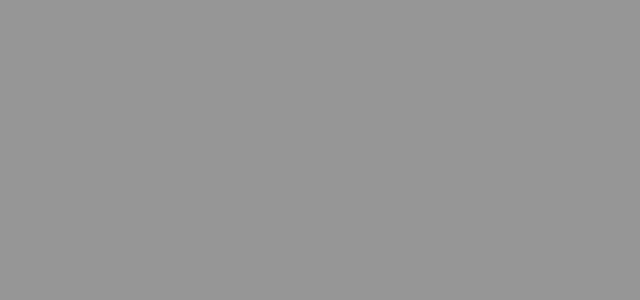
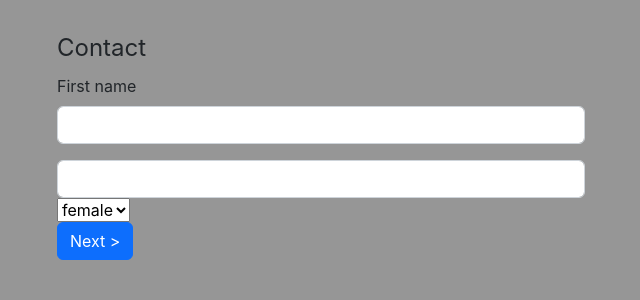
Before and after one commit to amaben2020/react-multistep-form, a React (Vite) app: page /help in a window 1280 px wide. Before the commit this address had no page. Shown: the top 300 px of the page, without its empty margins (319-959 px from the left). Built offline with nearby package versions, Linux system fonts and the light colour scheme.

Commit message:
understanding the watch api

```diff
--- a/src/App.tsx
+++ b/src/App.tsx
@@ -5,6 +5,7 @@ import { About } from "./Steps/About";
 import { Confirm } from "./Steps/Confirm";
 import { Contact } from "./Steps/Contact";
 import { Education } from "./Steps/Education";
+import { Help } from "./Steps/Help";
 import { AppProvider } from "./state";
 
 export const App = () => {
@@ -17,6 +18,7 @@ export const App = () => {
             <Route path="/education" element={<Education />} />
             <Route path="/about" element={<About />} />
             <Route path="/confirm" element={<Confirm />} />
+            <Route path="/help" element={<Help />} />
           </Routes>
         </Router>
       </AppProvider>
--- a/src/Steps/Contact.jsx
+++ b/src/Steps/Contact.jsx
@@ -20,6 +20,8 @@ export const Contact = () => {
     setState({ ...state, ...data });
     navigate("/education");
   };
+
+  console.log("watchPassword", watchPassword);
 
   return (
     <Form onSubmit={handleSubmit(saveData)}>
--- /dev/null
+++ b/src/Steps/Help.jsx
@@ -0,0 +1,54 @@
+import React, { useEffect } from "react";
+import { useForm } from "react-hook-form";
+import { useNavigate } from "react-router-dom";
+import { Button, Field, Form, Input } from "../Forms";
+import { useAppState } from "../state";
+
+export const Help = () => {
+  const [state, setState] = useAppState();
+  const {
+    handleSubmit,
+    register,
+    watch,
+    formState: { errors },
+  } = useForm({ defaultValues: state, mode: "onSubmit" });
+  const navigate = useNavigate();
+  const watchPassword = watch("password");
+  const saveData = (data) => {
+    setState({ ...state, ...data });
+    navigate("/help");
+  };
+
+  useEffect(() => {
+    if (String(watchPassword).length > 6) {
+      alert("Lenght exceeded");
+    }
+  }, [String(watchPassword)]);
+
+  return (
+    <Form onSubmit={handleSubmit(saveData)}>
+      <fieldset>
+        <legend>Contact</legend>
+        <Field label="First name" error={errors?.firstName}>
+          <Input
+            {...register("firstName", { required: "First name is required" })}
+            id="first-name"
+          />
+        </Field>
+
+        <Input
+          {...register("password", { required: "Password is empty" })}
+          id="password"
+        />
+
+        <select {...register("gender")}>
+          <option value="female">female</option>
+          <option value="male">male</option>
+          <option value="other">other</option>
+        </select>
+
+        <Button>Next {">"}</Button>
+      </fieldset>
+    </Form>
+  );
+};
```
